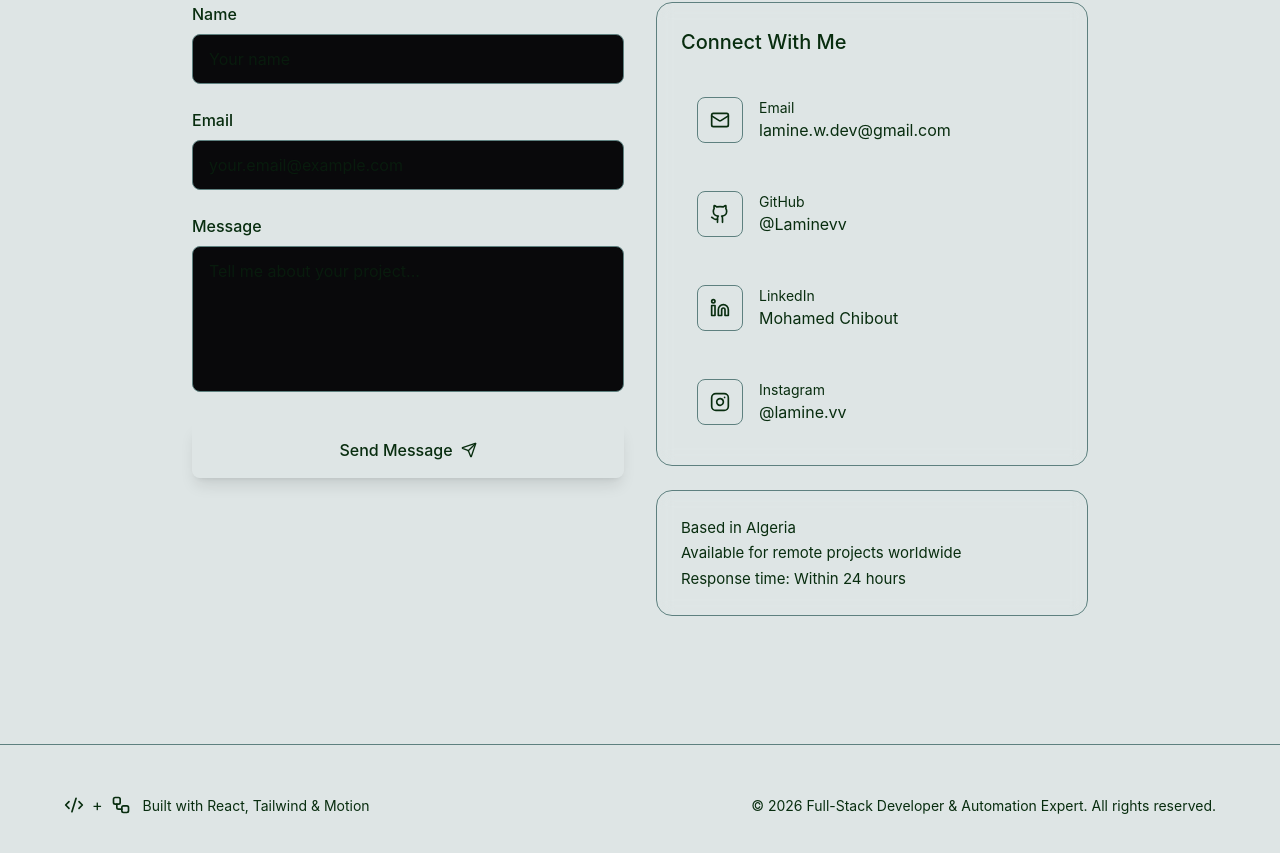
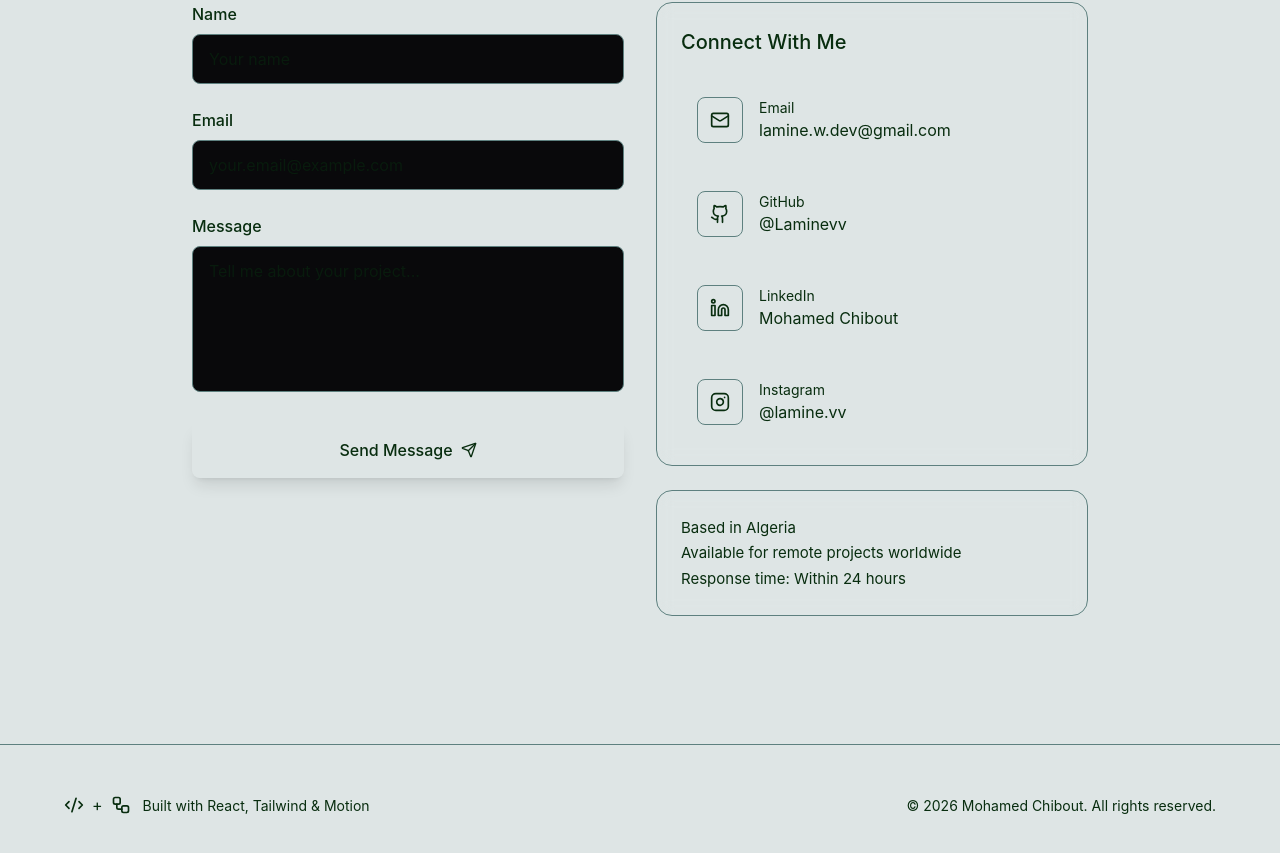
Before and after one commit to Laminevv/my-portfolio, a React (Vite) app: page / in a window 1280 px wide. Shown: the part 6573-7426 px from the top of the page. Built offline with nearby package versions, Linux system fonts and the light colour scheme; no server answers.

Commit message:
feat: update SEO metadata and add custom footer component

```diff
--- a/index.html
+++ b/index.html
@@ -5,8 +5,8 @@
 
       <meta charset="UTF-8" />
       <meta name="viewport" content="width=device-width, initial-scale=1.0" />
-      <title>Minimalist Portfolio Website Design</title>
-      <meta name="description" content="Showcases a full-stack developer&#39;s expertise in scalable web apps and automation with a sleek portfolio highlighting projects, skills, and seamless contact options." />
+      <title>Mohamed Chibout — Full-Stack Developer & Automation</title>
+      <meta name="description" content="Full-stack developer specializing in modern web applications and n8n automation pipelines. Based in Algeria, available for remote projects worldwide." />
       <meta name="robots" content="noindex, nofollow" />
       <style>html, body { height: 100%; margin: 0; } #root { height: 100%; }</style>
 
--- a/src/app/components/Footer.tsx
+++ b/src/app/components/Footer.tsx
@@ -17,7 +17,7 @@ export function Footer() {
           </div>
 
           <p className="text-foreground/70" style={{ fontSize: '0.875rem' }}>
-            © 2026 Full-Stack Developer & Automation Expert. All rights reserved.
+            © 2026 Mohamed Chibout. All rights reserved.
           </p>
         </div>
       </div>
```
